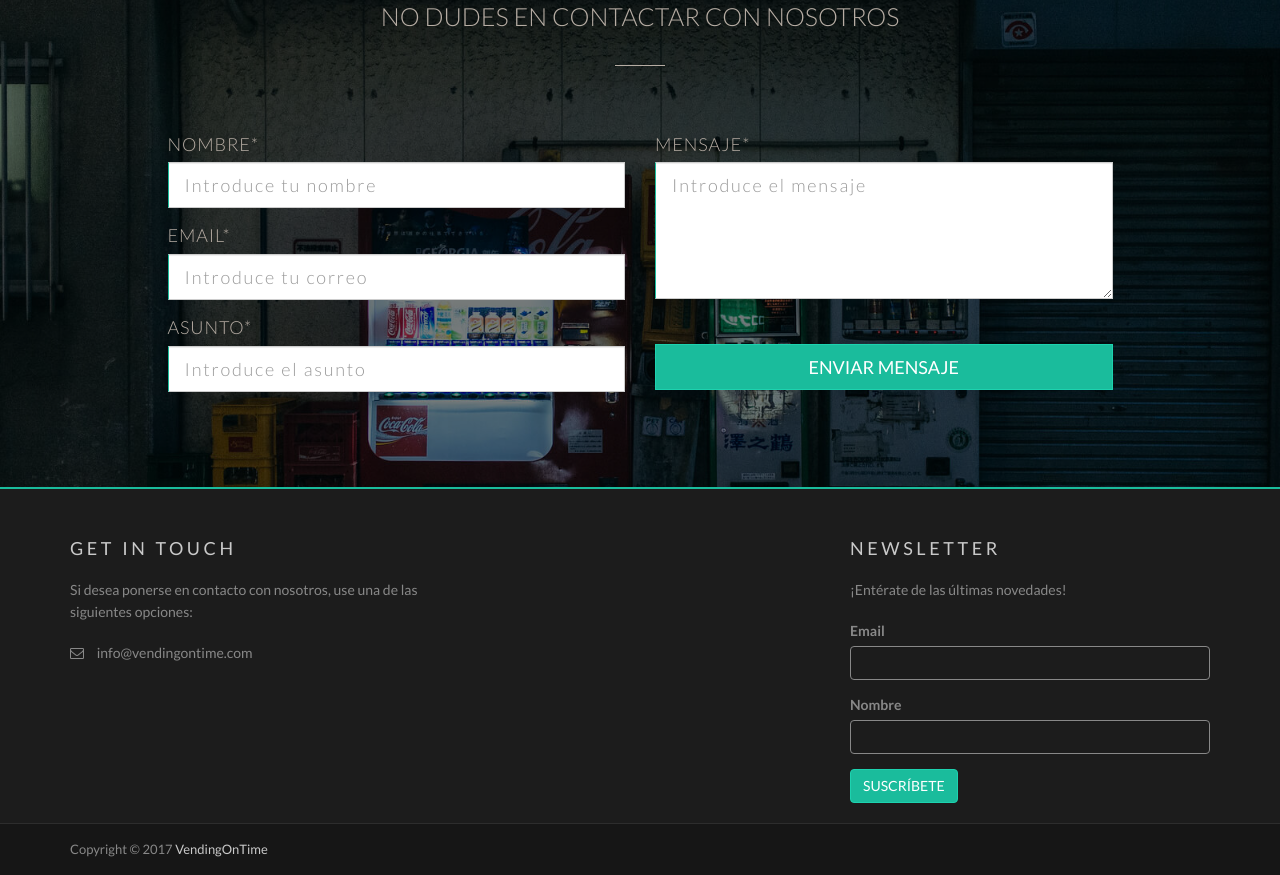
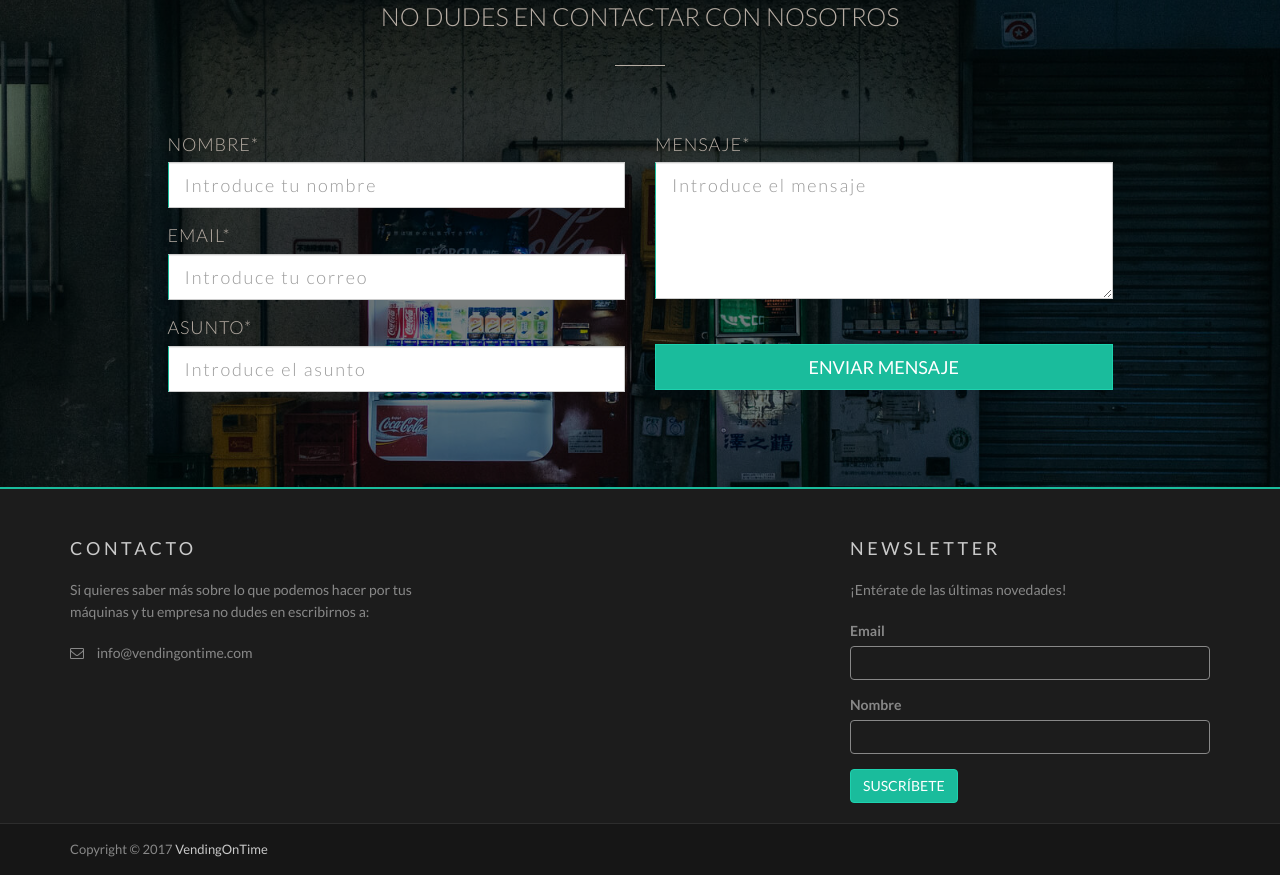
Before and after one commit to VendingOnTime/vendingontime.github.io, a plain HTML site: page index2.html in a window 1280 px wide. Shown: the part 4594-5469 px from the top of the page. Drawn offline with Linux system fonts and the light colour scheme.

Commit message:
Footer text in informal form. Issue #25 fixed

```diff
--- a/index2.html
+++ b/index2.html
@@ -672,9 +672,9 @@
                 <div class="row">
                     <div class="col-sm-4 col-md-4 footer-column not-right-column">
                         <div class="footer-text">
-                            <h4>Get In Touch</h4>
+                            <h4>Contacto</h4>
 
-                            <p>Si desea ponerse en contacto con nosotros, use una de las siguientes opciones:</p>
+                            <p>Si quieres saber más sobre lo que podemos hacer por tus máquinas y tu empresa no dudes en escribirnos a:</p>
 
                             <ul class="icon-list list-unstyled">
                                 <li>
```
